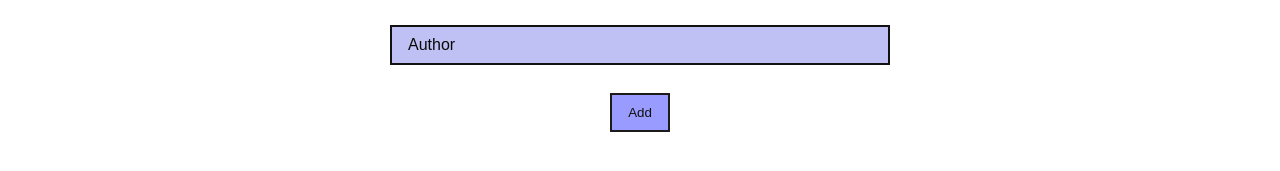
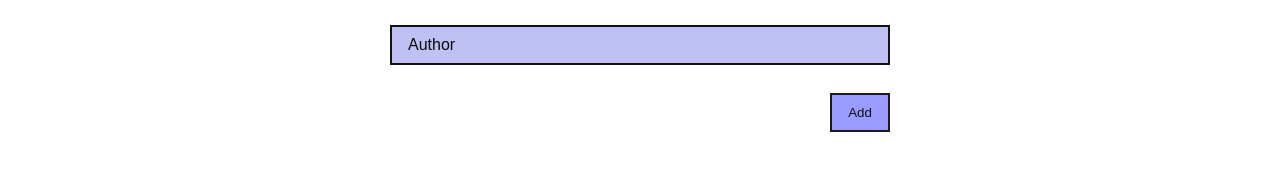
Before and after one commit to Said-laasri/Awesome-Book, a website: page index.html in a window 1280 px wide. Shown: the part 335-506 px from the top of the page. Drawn offline with Linux system fonts and the light colour scheme.

Commit message:
Button positioning

```diff
--- a/style.css
+++ b/style.css
@@ -71,6 +71,7 @@ button {
   background-color: rgb(153, 155, 255);
   color: rgb(15, 15, 15);
   border: 2px solid rgb(29, 26, 26);
+  margin-left: 440px;
 }
 
 button:hover {
```
